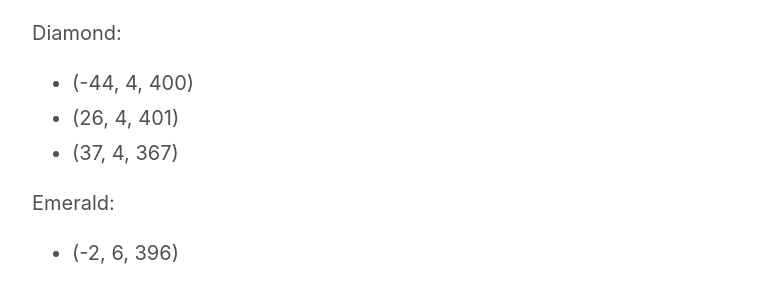
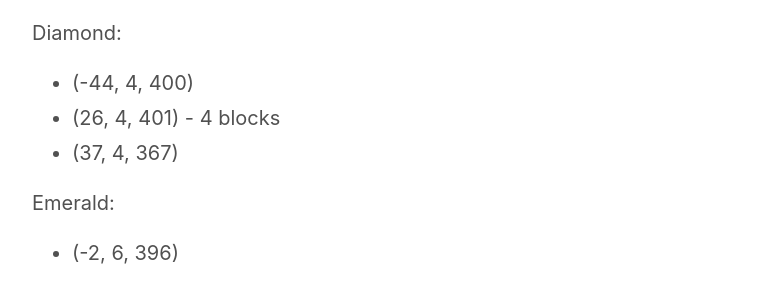
Before and after one commit to chrisjmccormick/personal-site, a Jekyll site: the page built from _posts/2016-05-28-xmc360-seed-bigworldcivilization.markdown, in a window 1280 px wide and 900 px high, scrolled down 996 px. Shown: the part 154-447 px from the top of the window, without its empty margins (258-1021 px from the left). Built offline with Jekyll 4.4.1, drawn with Linux system fonts in a browser that asks for light colours; comment, search, counter and statistics services are not loaded.

Commit message:
Adding details to cat and minecraft posts.

```diff
--- a/_drafts/2016-05-13-replacing-my-catalytic-converter.markdown
+++ b/_drafts/2016-05-13-replacing-my-catalytic-converter.markdown
@@ -93,6 +93,10 @@
   * I remember reading about having to drill out posts or studs... Where did that come from?
 
 
+## Reseting the Emissions Tests
+
+Drive cycle:
+http://www.obdii.com/drivecycle.html
 
 ## Script
 
--- a/_posts/2016-05-28-xmc360-seed-bigworldcivilization.markdown
+++ b/_posts/2016-05-28-xmc360-seed-bigworldcivilization.markdown
@@ -23,7 +23,7 @@
 Diamond:
 
 * (-44, 4, 400)
-* (26, 4, 401)
+* (26, 4, 401) - 4 blocks
 * (37, 4, 367)
 
 Emerald:
```
